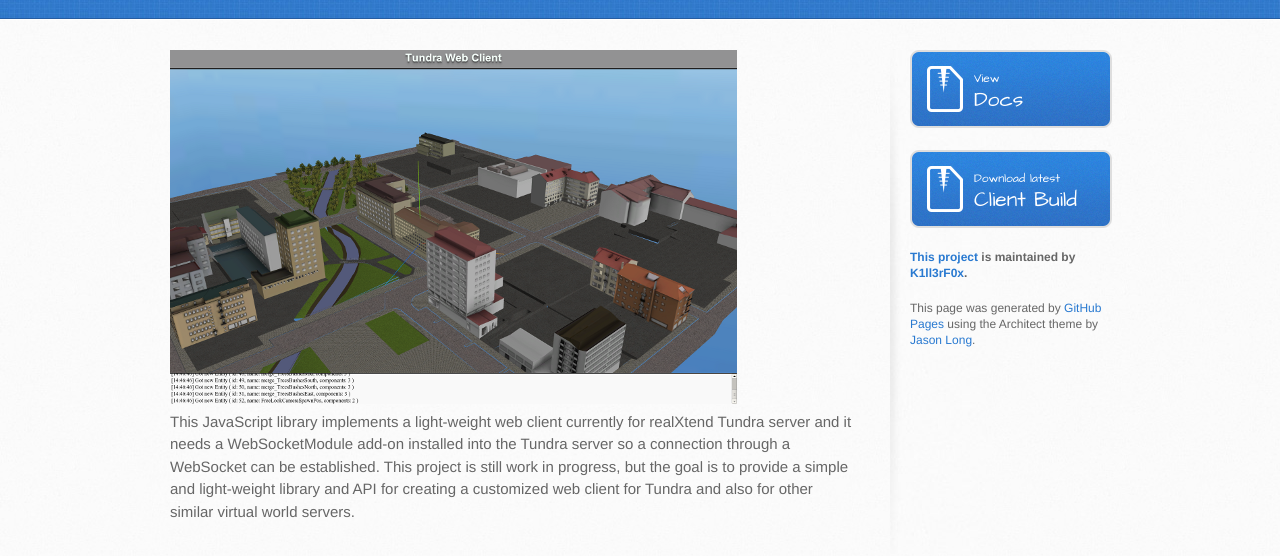
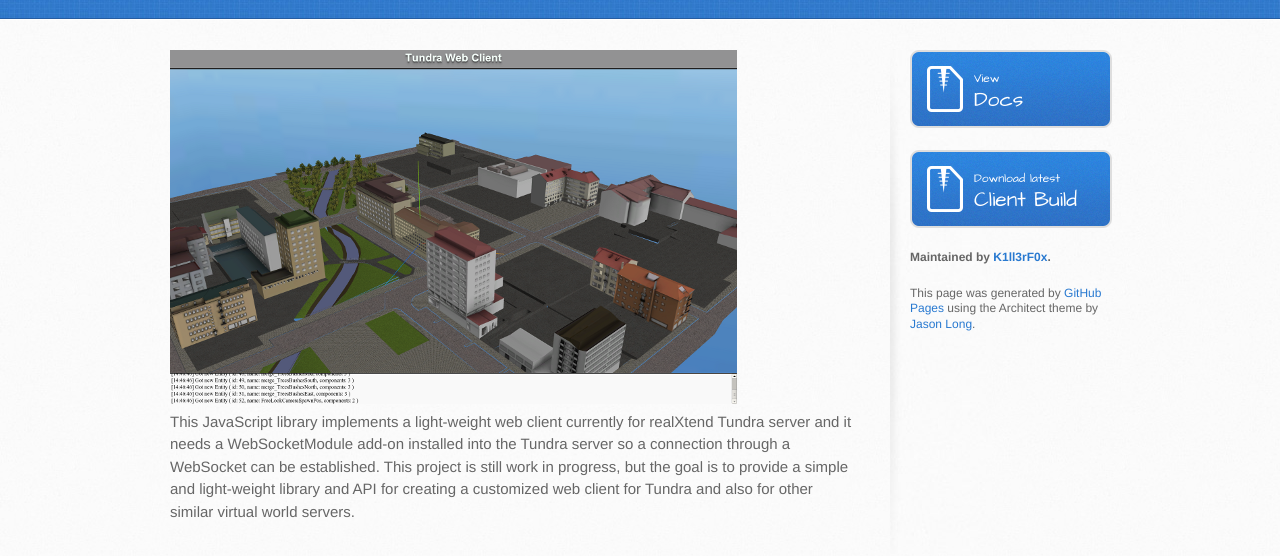
Before and after one commit to K1ll3rF0x/k1ll3rf0x.github.com, a plain HTML site: page Chiru-WebClient/index.html in a window 1280 px wide. Shown: the part 182-738 px from the top of the page. Drawn offline with Linux system fonts and the light colour scheme.

Commit message:
Updated maintainer info.

```diff
--- a/Chiru-WebClient/index.html
+++ b/Chiru-WebClient/index.html
@@ -45,7 +45,7 @@
             Client Build
           </a>
 
-          <p class="repo-owner"><a href="https://github.com/Chiru/Chiru-WebClient">This project</a> is maintained by <a href="https://github.com/K1ll3rF0x">K1ll3rF0x</a>.</p>
+          <p class="repo-owner">Maintained by <a href="https://github.com/K1ll3rF0x">K1ll3rF0x</a>.</p>
 
           <p>This page was generated by <a href="pages.github.com">GitHub Pages</a> using the Architect theme by <a href="http://twitter.com/jasonlong">Jason Long</a>.</p>
         </aside>
```
